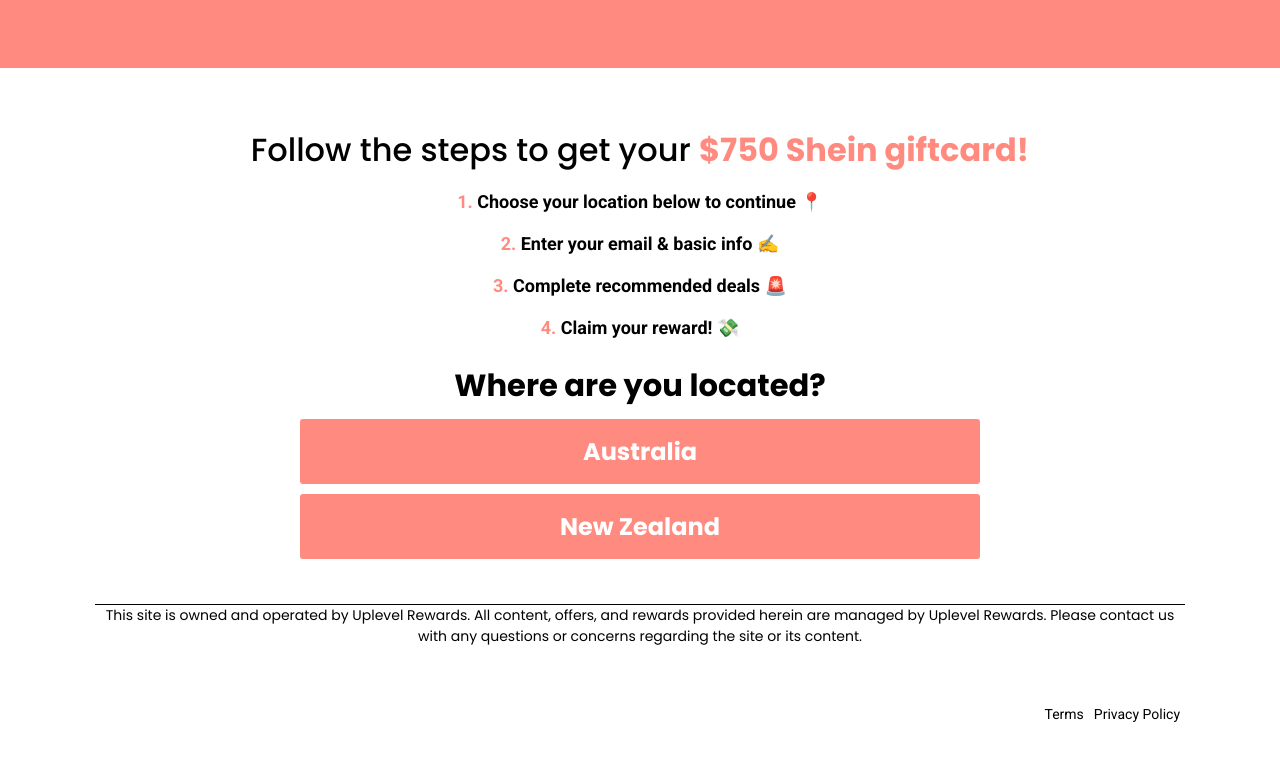
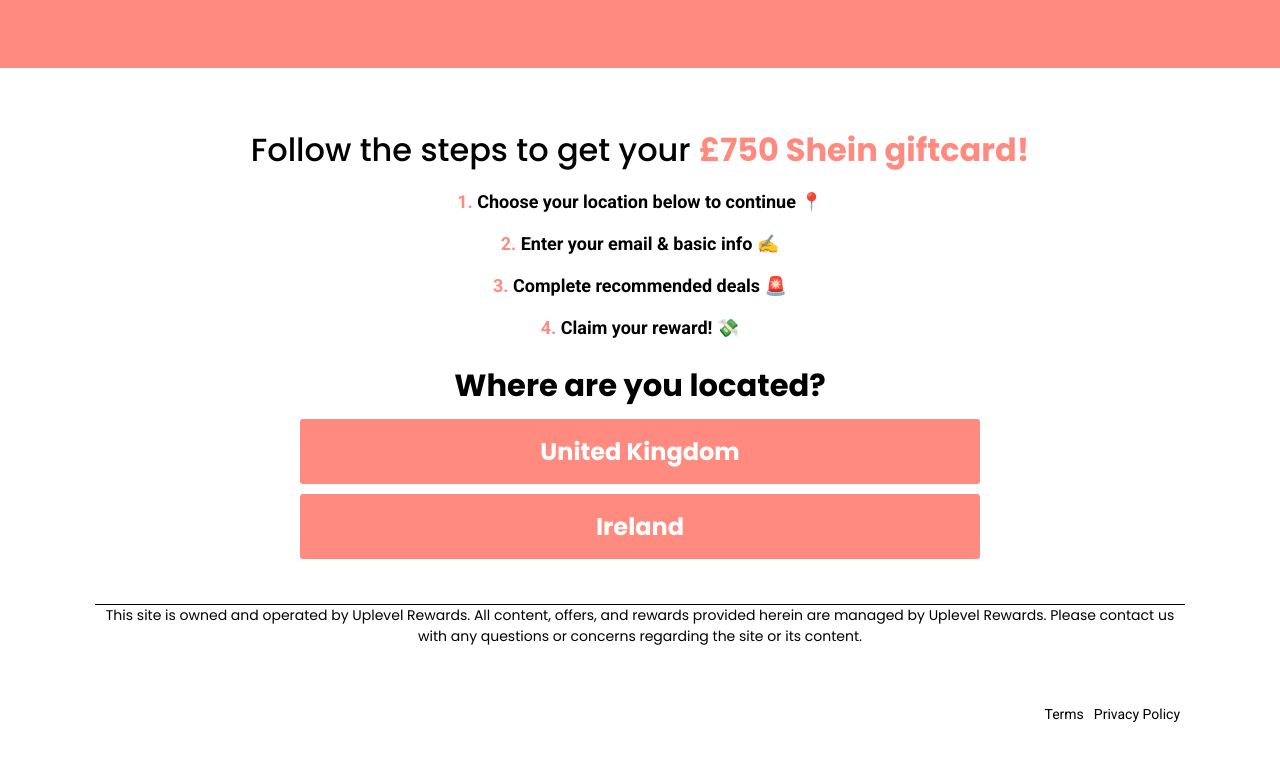
Before and after one commit to bikeblitzr/test123, a plain HTML site: page index.html in a window 1280 px wide. Drawn offline with nearby package versions, Linux system fonts and the light colour scheme; a small style sheet from the web is missing.

Commit message:
Update index.html

```diff
--- a/index.html
+++ b/index.html
@@ -5,7 +5,7 @@
 
     <base href="/" />
     <meta charset="utf-8">
-    <title>$750 Shein giftcard</title>
+    <title>£750 Shein giftcard</title>
     <link rel="preconnect" href="https://fonts.gstatic.com/" crossorigin="anonymous">
     <meta name="viewport" content="width=device-width, initial-scale=1">
     <link rel="preload" as="style" integrity="sha384-e7wK18mMVsIpE/BDLrCQ99c7gROAxr9czDzslePcAHgCLGCRidxq1mrNCLVF2oaj" href="https://use.fontawesome.com/releases/v5.15.4/css/regular.css" crossorigin="anonymous">
@@ -249,7 +249,7 @@
                                                                                         <img src="images/Shein.png" alt="" style="" class="img-none img-border-none img-shadow-none img-effects-none hl-optimized mw-100" loading="lazy">
                                                                 </picture> <div class="heading-LStbfP1bdV text-output cheading-LStbfP1bdV none noBorder radius0 none" animation-data>
                                                         <div style="margin-top: 20px;">
-                                                            <h1>Follow the steps to get your <strong>$750 Shein giftcard!</strong></h1>
+                                                            <h1>Follow the steps to get your <strong>£750 Shein giftcard!</strong></h1>
                                                         </div>
                                                     </div>
 
@@ -382,9 +382,9 @@
                                                         <link href="https://fonts.googleapis.com/css2?family=Poppins&amp;display=swap" rel="stylesheet">
                                                         <div style="margin-top: -25px;" class="question" id="q1">
                                                             <h2 class="questiontext">Where are you located?</h2>
-                                                            <p><a class="cta_btn q1-btn">Australia</a>
+                                                            <p><a class="cta_btn q1-btn">United Kingdom</a>
                                                             </p>
-                                                            <p><a class="cta_btn q1-btn">New Zealand</a>
+                                                            <p><a class="cta_btn q1-btn">Ireland</a>
                                                             </p>
 
                                                         </div>
```
